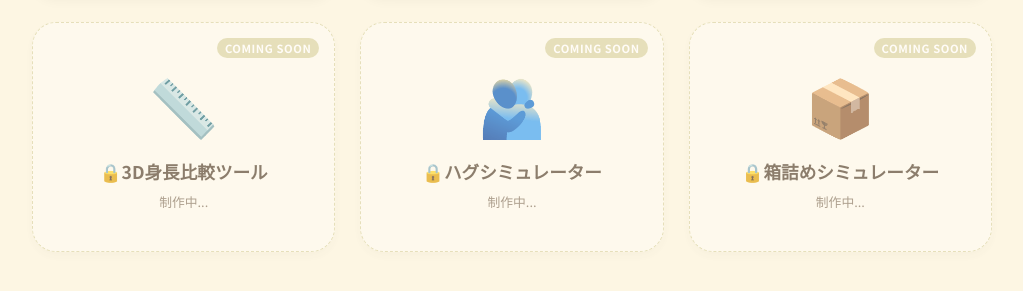
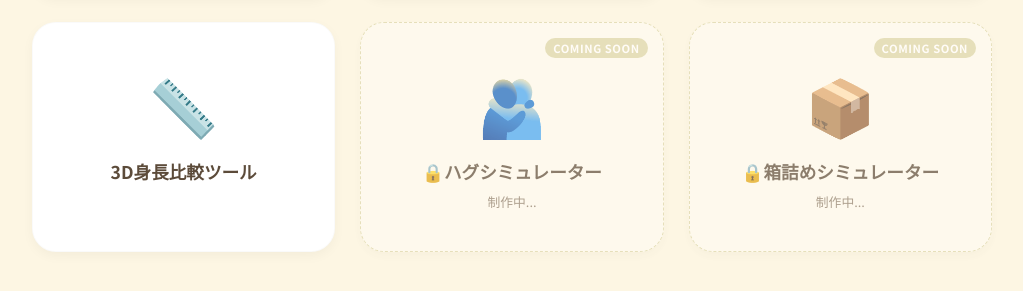
Before and after one commit to qwertyaz111/my-site-hub, a plain HTML site: page index.html in a window 1280 px wide. Shown: the part 789-1080 px from the top of the page, without its empty margins (128-1151 px from the left). Drawn offline with Linux system fonts and the light colour scheme.

Commit message:
Update 3D height comparison card details
Removed '制作中...' status text from 3D height comparison card.

```diff
--- a/index.html
+++ b/index.html
@@ -234,11 +234,10 @@
         <div class="title">床ドンシミュレーター</div>
     </a>
 
-    <div class="card coming-soon">
+     <a href="https://qwertyaz111.github.io/3d-height-comparison/" class="card">
         <div class="icon">📏</div>
-        <div class="title">🔒3D身長比較ツール</div>
-        <div class="status-text">制作中...</div>
-    </div>
+        <div class="title">3D身長比較ツール</div>
+    </a>
 
     <div class="card coming-soon">
         <div class="icon">🫂</div>
```
